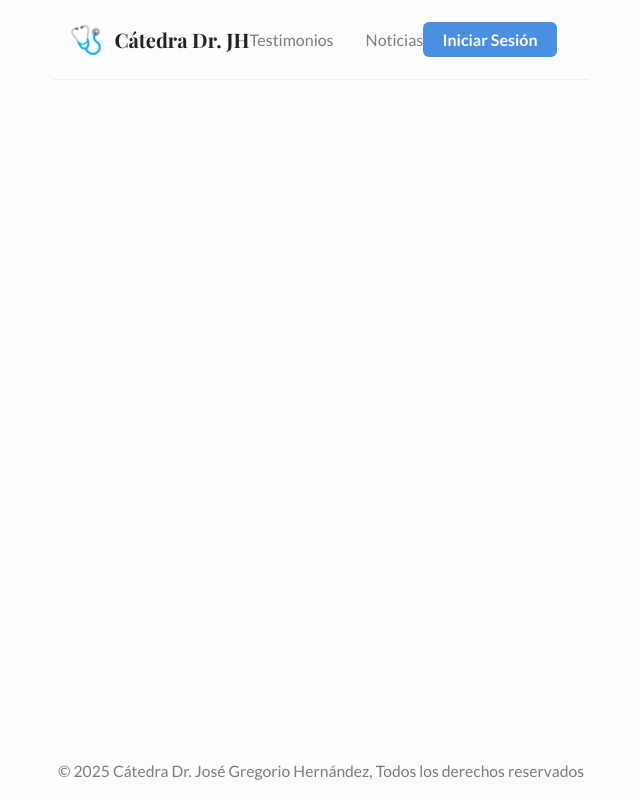
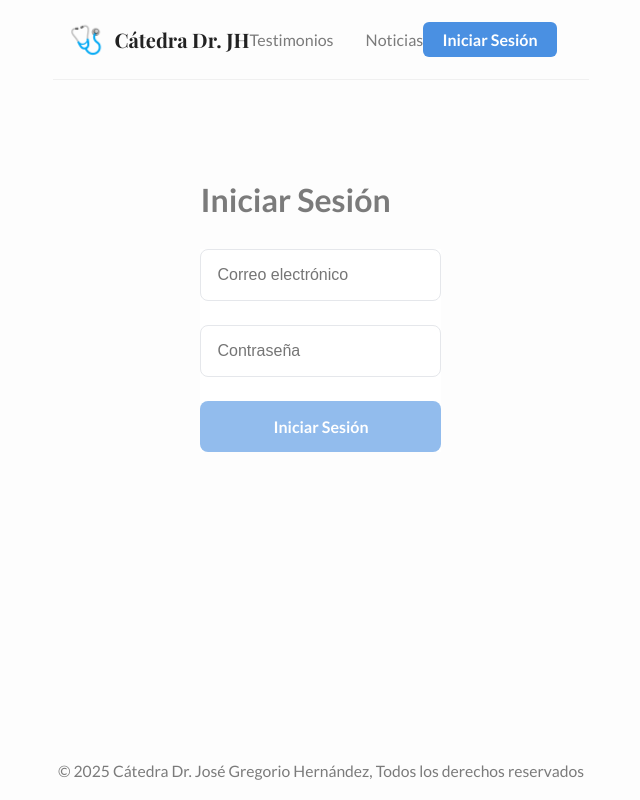
Before and after one commit to Mendozafj/dr-jh, a React (Vite) app in the folder frontend/: page /login in a window 1280 px wide. Shown: the whole page, without its empty margins (319-959 px from the left). Built offline with nearby package versions, Linux system fonts and the light colour scheme.

Commit message:
agregada pantalla del login

```diff
--- a/frontend/src/App.jsx
+++ b/frontend/src/App.jsx
@@ -6,6 +6,7 @@ import InfoSection from './components/InfoSection';
 import NewsSection from './components/NewsSection';
 import TestimoniosSection from './components/TestimoniosSection';
 import NoticiaDetalle from './components/NoticiaDetalle';
+import LoginPage from './components/LoginPage';
 
 function Landing() {
   return (
@@ -26,6 +27,7 @@ function App() {
         <Routes>
           <Route path="/" element={<Landing />} />
           <Route path="/noticia/:id" element={<NoticiaDetalle />} />
+          <Route path="/login" element={<LoginPage />} />
         </Routes>
         <footer className="footer">
           &copy; 2025 Cátedra Dr. José Gregorio Hernández, Todos los derechos reservados
--- /dev/null
+++ b/frontend/src/components/LoginPage.jsx
@@ -0,0 +1,88 @@
+import React, { useState } from 'react';
+const LoginPage = () => {
+  const [email, setEmail] = useState('');
+  const [password, setPassword] = useState('');
+  const [touched, setTouched] = useState({ email: false, password: false });
+
+  const emailIsValid = /^[^\s@]+@[^\s@]+\.[^\s@]+$/.test(email);
+  const passwordIsValid = password.length >= 6;
+
+  const isFormValid = emailIsValid && passwordIsValid;
+
+  const handleSubmit = (e) => {
+    e.preventDefault();
+    if (isFormValid) {
+      // Lógica de autenticación aquí
+    }
+  };
+
+  return (
+    <>
+        <div className="noticia-detalle-container">
+        <h1 style={{ fontWeight: 'bold', fontSize: '2rem', marginBottom: '2rem' }}>Iniciar Sesión</h1>
+        <form
+          onSubmit={handleSubmit}
+          style={{
+            width: '100%',
+            display: 'flex',
+            flexDirection: 'column',
+            gap: '1.5rem',
+            background: 'white',
+          }}
+        >
+          <input
+            type="email"
+            placeholder="Correo electrónico"
+            value={email}
+            onChange={e => setEmail(e.target.value)}
+            onBlur={() => setTouched(t => ({ ...t, email: true }))}
+            style={{
+              padding: '1rem',
+              borderRadius: 8,
+              border: '1px solid #e5e7eb',
+              fontSize: '1rem',
+            }}
+          />
+          {touched.email && !emailIsValid && (
+            <span style={{ color: 'red', fontSize: '0.9rem' }}>Ingresa un correo válido.</span>
+          )}
+          <input
+            type="password"
+            placeholder="Contraseña"
+            value={password}
+            onChange={e => setPassword(e.target.value)}
+            onBlur={() => setTouched(t => ({ ...t, password: true }))}
+            style={{
+              padding: '1rem',
+              borderRadius: 8,
+              border: '1px solid #e5e7eb',
+              fontSize: '1rem',
+            }}
+          />
+          {touched.password && !passwordIsValid && (
+            <span style={{ color: 'red', fontSize: '0.9rem' }}>La contraseña debe tener al menos 6 caracteres.</span>
+          )}
+          <button
+            type="submit"
+            disabled={!isFormValid}
+            style={{
+              background: '#4a90e2',
+              color: 'white',
+              fontWeight: 'bold',
+              padding: '1rem',
+              borderRadius: 8,
+              border: 'none',
+              fontSize: '1rem',
+              cursor: isFormValid ? 'pointer' : 'not-allowed',
+              opacity: isFormValid ? 1 : 0.6,
+            }}
+          >
+            Iniciar Sesión
+          </button>
+        </form>
+        </div>
+    </>
+  );
+};
+
+export default LoginPage;
```
